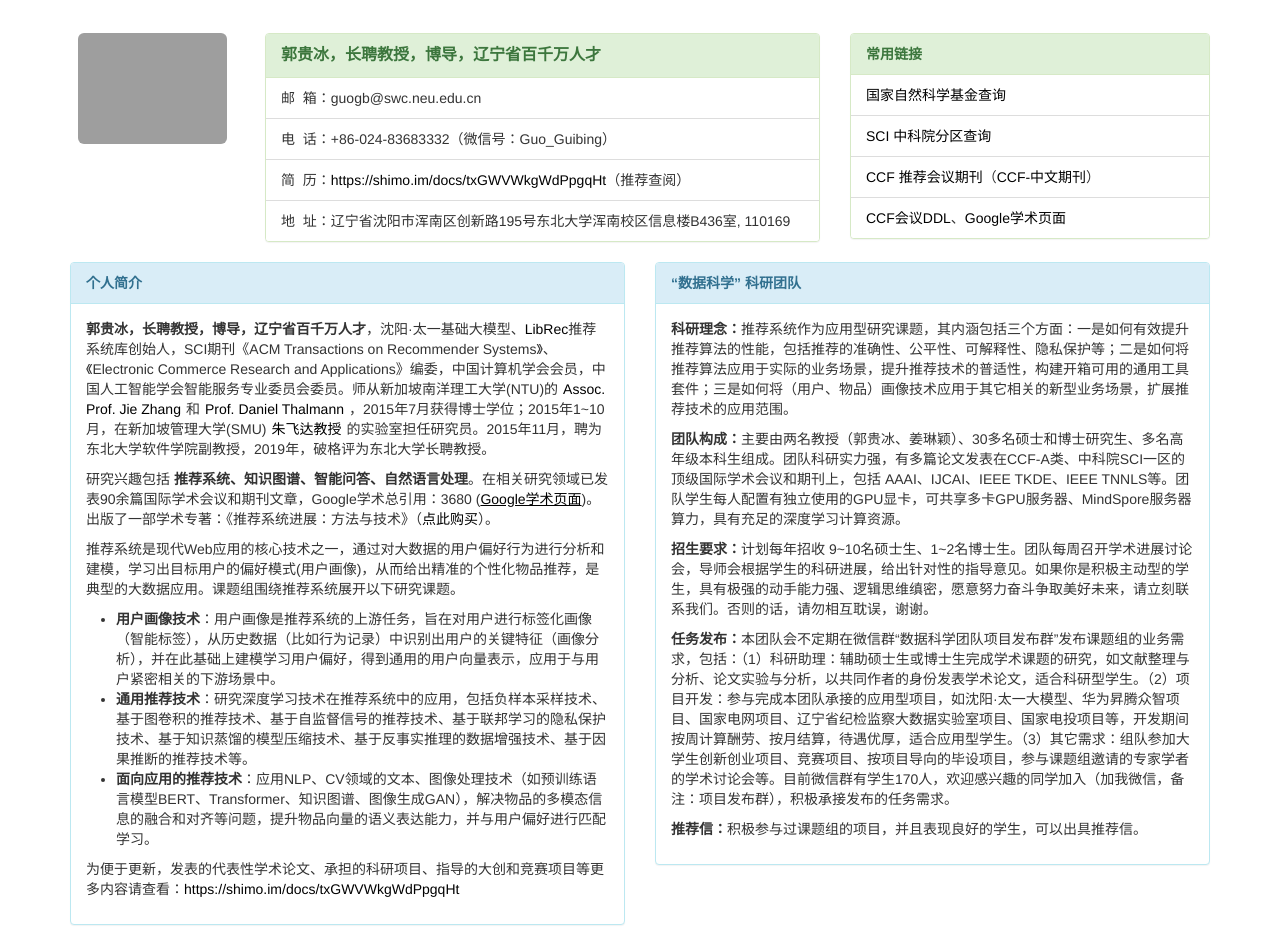
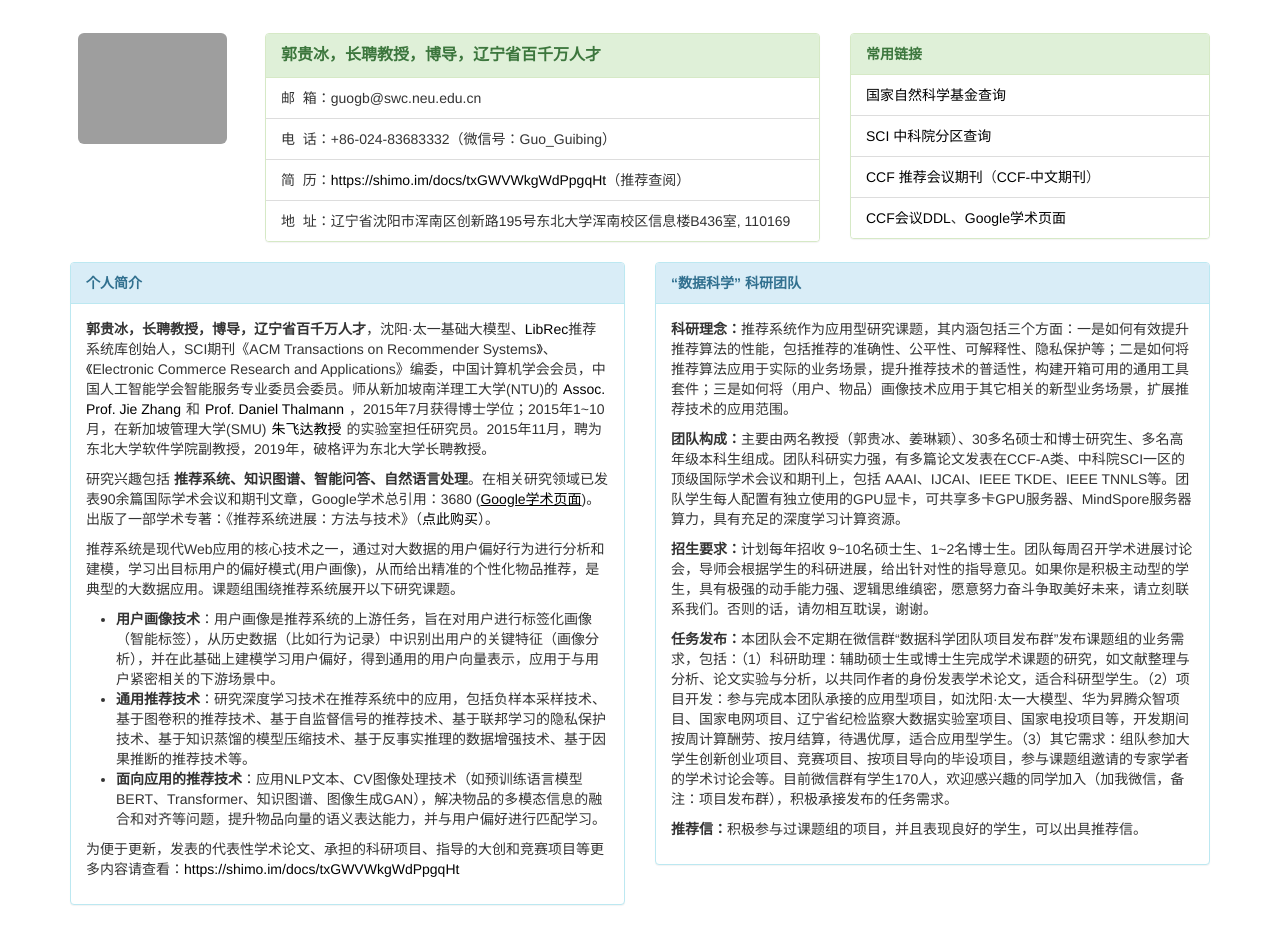
Before and after one commit to guoguibing/guoguibing.github.io, a plain HTML site: page cn/index.html in a window 1280 px wide. Shown: the part 57-984 px from the top of the page. Drawn offline with Linux system fonts and the light colour scheme; grey boxes are pictures that could not be loaded.

Commit message:
Add files via upload

```diff
--- a/cn/index.html
+++ b/cn/index.html
@@ -165,7 +165,7 @@
 <ul style="margin-left:-10px;">
   	<li><strong>用户画像技术</strong>：用户画像是推荐系统的上游任务，旨在对用户进行标签化画像（智能标签），从历史数据（比如行为记录）中识别出用户的关键特征（画像分析），并在此基础上建模学习用户偏好，得到通用的用户向量表示，应用于与用户紧密相关的下游场景中。</li>
 	<li><strong>通用推荐技术</strong>：研究深度学习技术在推荐系统中的应用，包括负样本采样技术、基于图卷积的推荐技术、基于自监督信号的推荐技术、基于联邦学习的隐私保护技术、基于知识蒸馏的模型压缩技术、基于反事实推理的数据增强技术、基于因果推断的推荐技术等。</li>
-	<li><strong>面向应用的推荐技术</strong>：应用NLP、CV领域的文本、图像处理技术（如预训练语言模型BERT、Transformer、知识图谱、图像生成GAN），解决物品的多模态信息的融合和对齐等问题，提升物品向量的语义表达能力，并与用户偏好进行匹配学习。</li>
+	<li><strong>面向应用的推荐技术</strong>：应用NLP文本、CV图像处理技术（如预训练语言模型BERT、Transformer、知识图谱、图像生成GAN），解决物品的多模态信息的融合和对齐等问题，提升物品向量的语义表达能力，并与用户偏好进行匹配学习。</li>
   </ul>
         <p>为便于更新，发表的代表性学术论文、承担的科研项目、指导的大创和竞赛项目等更多内容请查看：<a href="https://shimo.im/docs/txGWVWkgWdPpgqHt" target="_blank">https://shimo.im/docs/txGWVWkgWdPpgqHt</a></p>
         </div>
```
